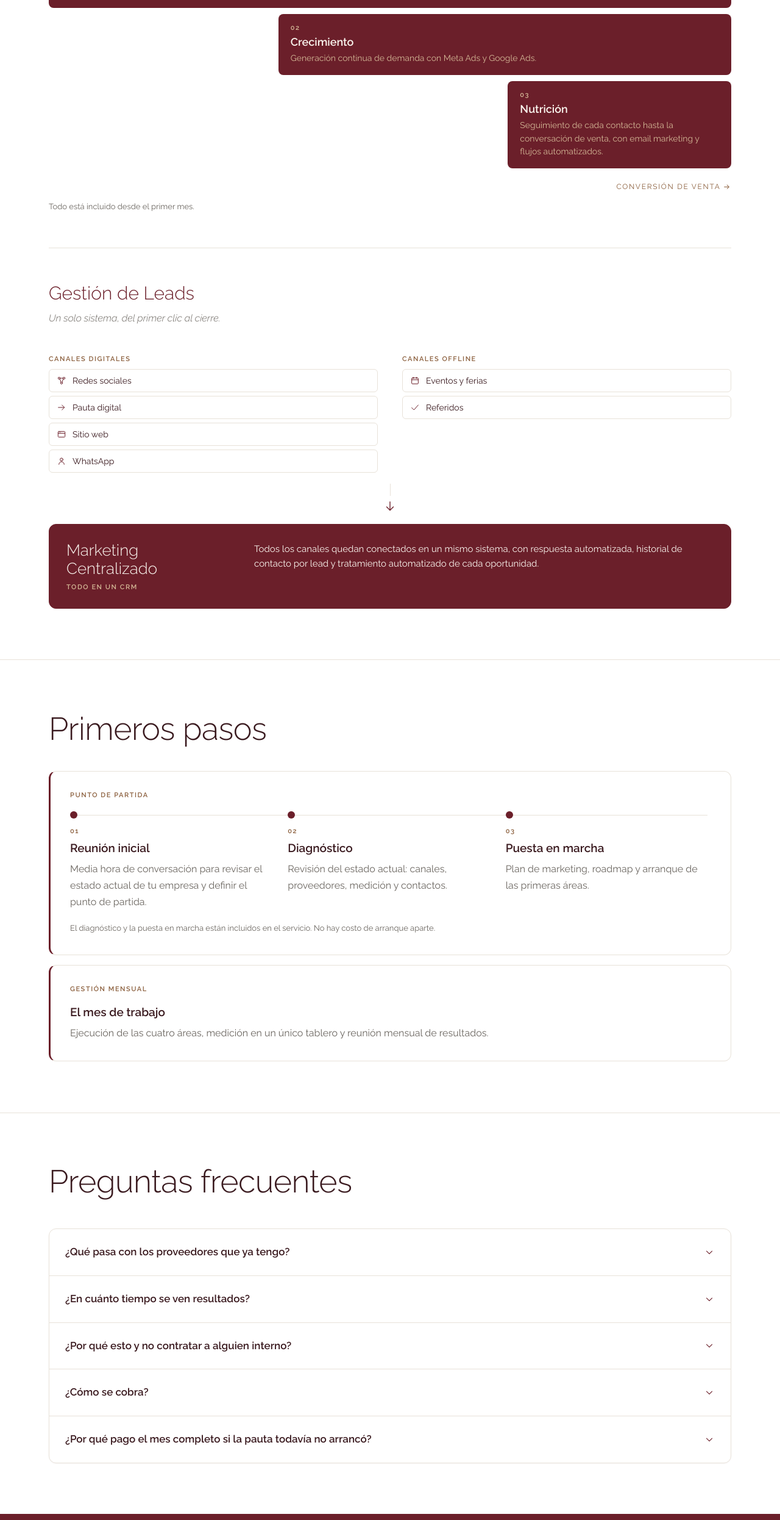
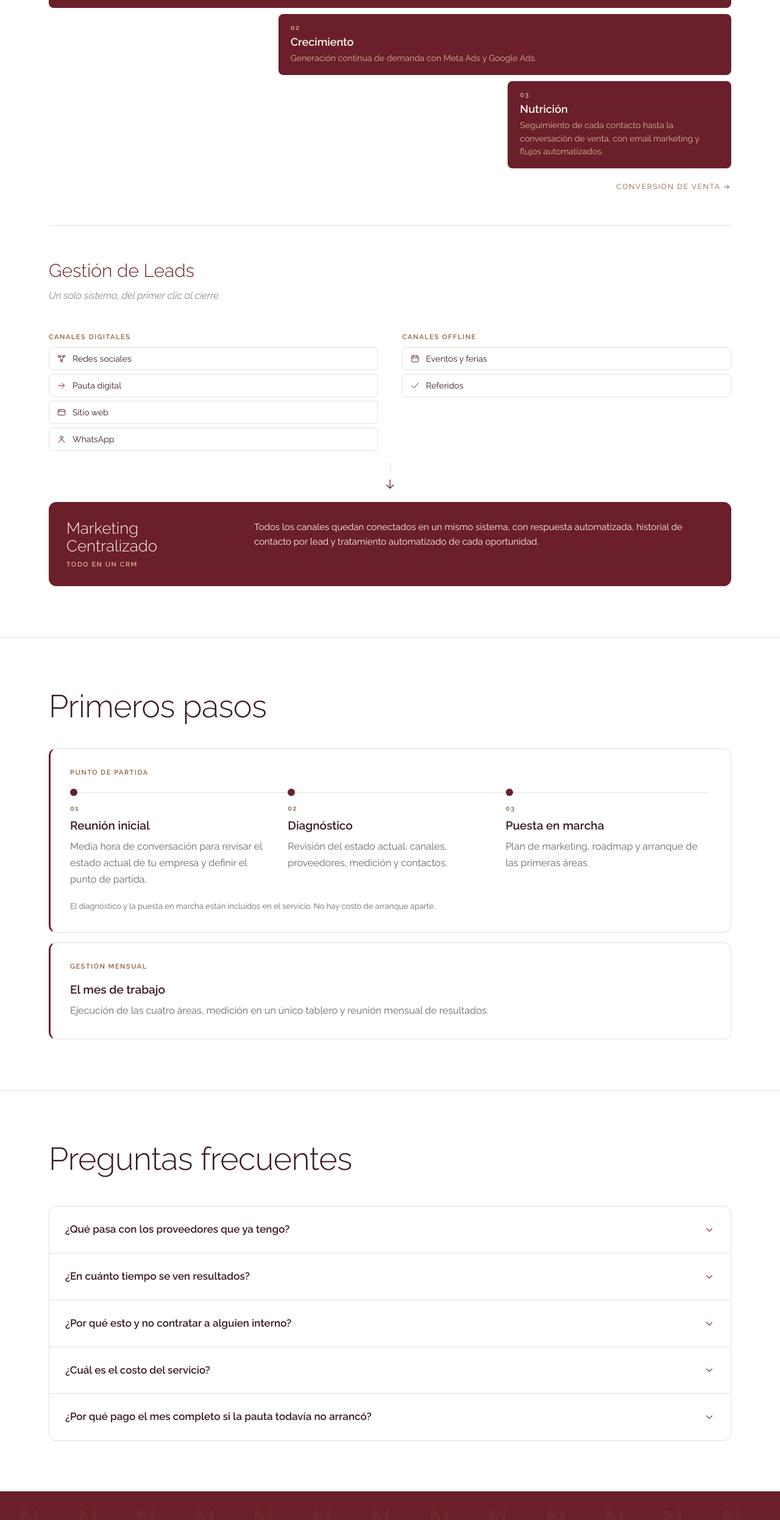
Before and after one commit to nerini-mkt/nerini-web, a React (Vite) app: page / in a window 1280 px wide. Shown: the part 3601-6093 px from the top of the page at 61% size. Built offline with nearby package versions, Linux system fonts and the light colour scheme.

Commit message:
Add files via upload

```diff
--- a/App.jsx
+++ b/App.jsx
@@ -479,11 +479,11 @@ const PREGUNTAS = [
   },
   {
     q: "¿Por qué esto y no contratar a alguien interno?",
-    a: "Una persona sola no cubre redes, pauta, sitio, email marketing y medición al mismo tiempo. Termina necesitando un diseñador y alguien de pauta. Acá contratás el área completa: la dirección, la ejecución de las cuatro áreas y el sistema que las conecta, con un solo interlocutor responsable por el resultado.",
+    a: "Un perfil interno cubre una parte del área, no el área completa. Redes, pauta, sitio, email marketing y medición son especialidades distintas, y en la práctica esa persona necesita proveedores adicionales para sostenerlas. El departamento incluye la dirección, la ejecución de las cuatro áreas y el sistema que las conecta, con un solo interlocutor responsable por el resultado.",
   },
   {
-    q: "¿Cómo se cobra?",
-    a: "Un fee mensual único, con todo el alcance incluido desde el primer mes. No hay planes ni módulos que se sumen, y no hay costo de arranque aparte. La inversión publicitaria va aparte del fee: la define y la paga tu empresa. El número está en la propuesta, que se envía después de la reunión inicial.",
+    q: "¿Cuál es el costo del servicio?",
+    a: "Un fee mensual único, con todo el alcance incluido desde el primer mes. No hay planes ni módulos que se sumen y no hay costo de arranque aparte. La inversión publicitaria va aparte del fee: la define y la paga tu empresa. El monto está en la propuesta, que se envía después de la reunión inicial.",
   },
   {
     q: "¿Por qué pago el mes completo si la pauta todavía no arrancó?",
@@ -530,7 +530,7 @@ function Preguntas() {
             </button>
             {abierto && (
               <div style={{ padding: "0 clamp(20px, 2.4vw, 26px) clamp(22px, 2.6vw, 28px)" }}>
-                <p style={{ fontSize: 16, color: C.grisTexto, lineHeight: 1.7, margin: 0, maxWidth: "46em" }}>{f.a}</p>
+                <p style={{ fontSize: 16, color: C.grisTexto, lineHeight: 1.7, margin: 0, maxWidth: "64em" }}>{f.a}</p>
               </div>
             )}
           </div>
@@ -815,8 +815,7 @@ export default function NeriniWeb() {
                 </div>
               ))}
             </div>
-            <div style={{ textAlign: "right", fontSize: 12, color: C.cueroTexto, letterSpacing: ".14em", textTransform: "uppercase", marginBottom: 16 }}>Conversión de venta →</div>
-            <p style={{ ...nota, marginBottom: 22 }}>Todo está incluido desde el primer mes.</p>
+            <div style={{ textAlign: "right", fontSize: 12, color: C.cueroTexto, letterSpacing: ".14em", textTransform: "uppercase", marginBottom: 22 }}>Conversión de venta →</div>
           </Reveal>
 
           <Reveal>
```
